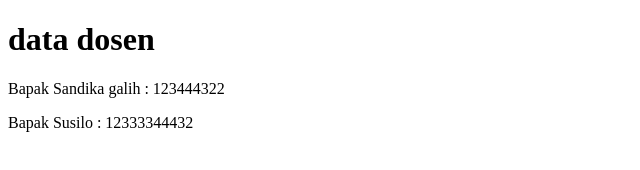
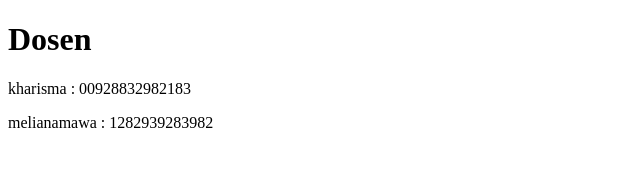
Before and after one commit to AkhmadRizqiSetiawan/Learn-Git-Remote, a plain HTML site: page datadosen.html in a window 1280 px wide. Shown: the whole page, without its empty margins (0-640 px from the left). Drawn offline with Linux system fonts and the light colour scheme.

Commit message:
ganti nama file

```diff
--- a/datamahasiswa.html
+++ b/datadosen.html
@@ -6,8 +6,8 @@
     <title>Document</title>
 </head>
 <body>
-    <h1>data dosen</h1>
-    <p>Bapak Sandika galih : 123444322</p>
-    <p>Bapak Susilo : 12333344432</p>
+    <h1>Dosen</h1>
+    <p>kharisma : 00928832982183</p>
+    <p>melianamawa : 1282939283982</p>
 </body>
 </html>
```
